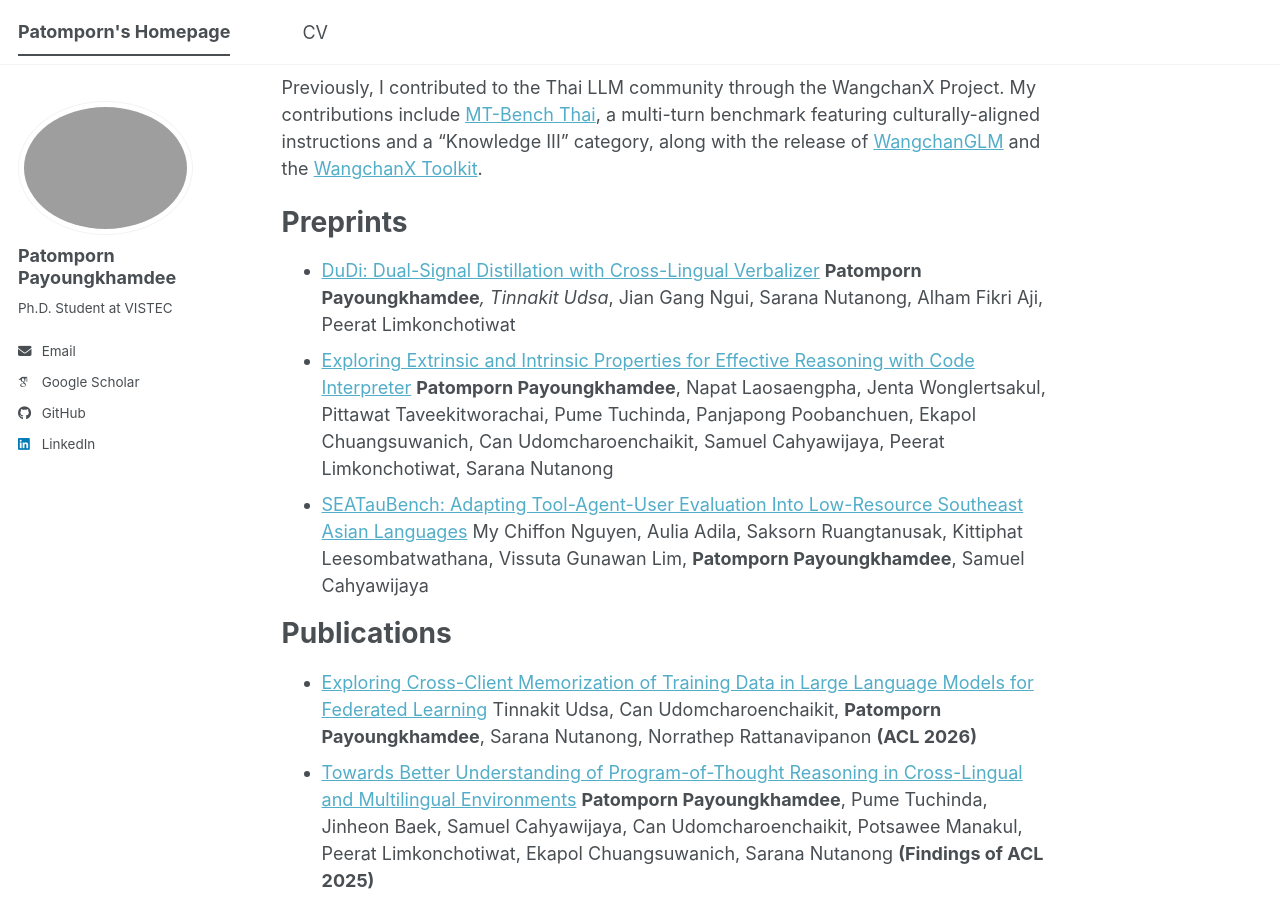
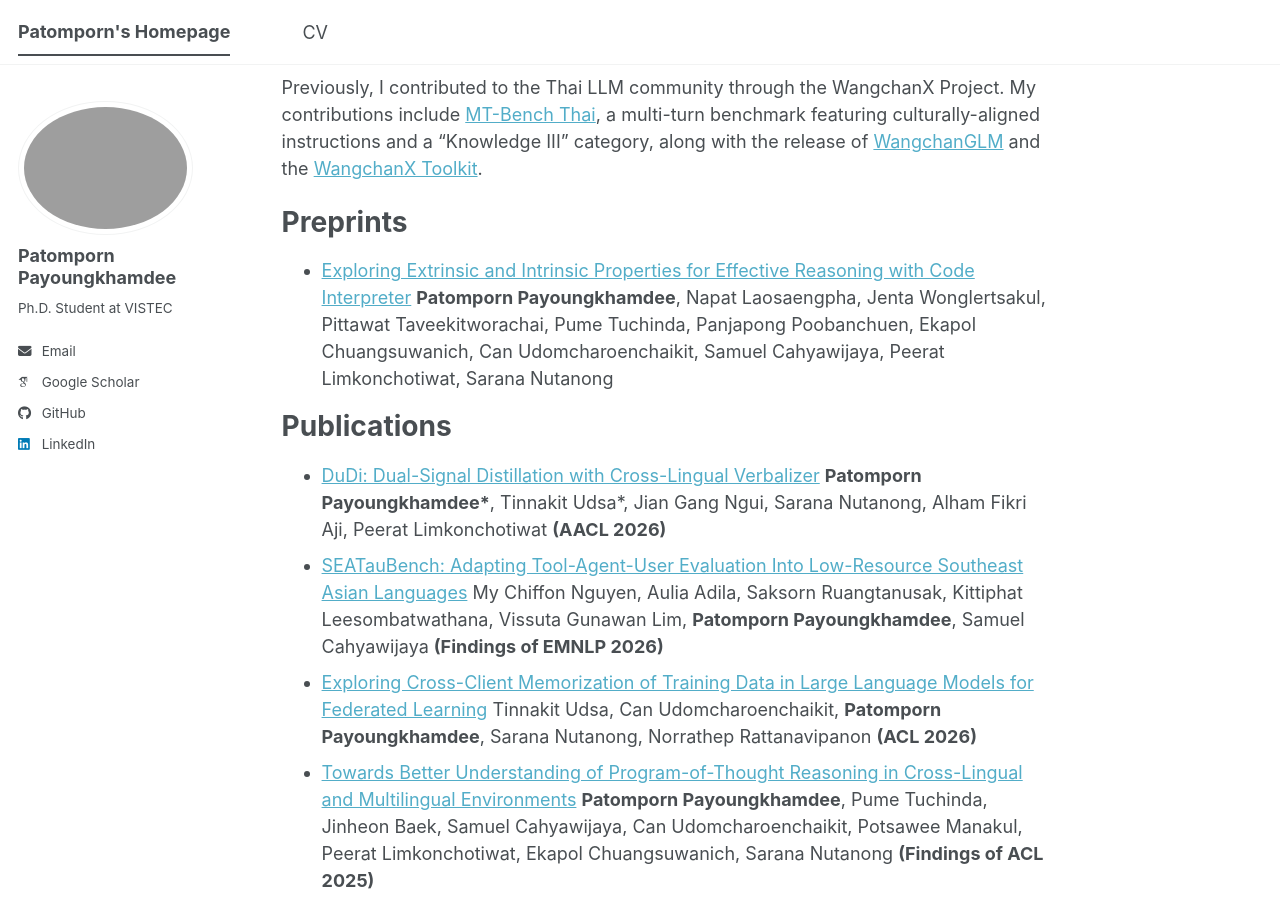
Before and after one commit to calzonelover/calzonelover.github.io, a Jekyll site: the page built from _pages/about.md, in a window 1280 px wide and 900 px high, scrolled down 354 px. Built offline with Jekyll 4.4.1, drawn with Linux system fonts in a browser that asks for light colours; some web fonts are replaced; a script bundle is joined from its source files by our own code; library files that are not in the unit come from our copies.

Commit message:
update publications: EMNLP and AACL 26

```diff
--- a/_pages/about.md
+++ b/_pages/about.md
@@ -19,12 +19,12 @@
 
 Preprints
 ======
-- [DuDi: Dual-Signal Distillation with Cross-Lingual Verbalizer](https://arxiv.org/pdf/2606.04694) **Patomporn Payoungkhamdee***, Tinnakit Udsa*, Jian Gang Ngui, Sarana Nutanong, Alham Fikri Aji, Peerat Limkonchotiwat
 - [Exploring Extrinsic and Intrinsic Properties for Effective Reasoning with Code Interpreter](https://arxiv.org/pdf/2606.16934) **Patomporn Payoungkhamdee**, Napat Laosaengpha, Jenta Wonglertsakul, Pittawat Taveekitworachai, Pume Tuchinda, Panjapong Poobanchuen, Ekapol Chuangsuwanich, Can Udomcharoenchaikit, Samuel Cahyawijaya, Peerat Limkonchotiwat, Sarana Nutanong
-- [SEATauBench: Adapting Tool-Agent-User Evaluation Into Low-Resource Southeast Asian Languages](https://arxiv.org/pdf/2606.28715) My Chiffon Nguyen, Aulia Adila, Saksorn Ruangtanusak, Kittiphat Leesombatwathana, Vissuta Gunawan Lim, **Patomporn Payoungkhamdee**, Samuel Cahyawijaya
 
 Publications
 ======
+- [DuDi: Dual-Signal Distillation with Cross-Lingual Verbalizer](https://arxiv.org/pdf/2606.04694) **Patomporn Payoungkhamdee\***, Tinnakit Udsa\*, Jian Gang Ngui, Sarana Nutanong, Alham Fikri Aji, Peerat Limkonchotiwat **(AACL 2026)**
+- [SEATauBench: Adapting Tool-Agent-User Evaluation Into Low-Resource Southeast Asian Languages](https://arxiv.org/pdf/2606.28715) My Chiffon Nguyen, Aulia Adila, Saksorn Ruangtanusak, Kittiphat Leesombatwathana, Vissuta Gunawan Lim, **Patomporn Payoungkhamdee**, Samuel Cahyawijaya **(Findings of EMNLP 2026)**
 - [Exploring Cross-Client Memorization of Training Data in Large Language Models for Federated Learning](https://arxiv.org/pdf/2510.08750) Tinnakit Udsa, Can Udomcharoenchaikit, **Patomporn Payoungkhamdee**, Sarana Nutanong, Norrathep Rattanavipanon **(ACL 2026)**
 - [Towards Better Understanding of Program-of-Thought Reasoning in Cross-Lingual and Multilingual Environments](https://aclanthology.org/2025.findings-acl.817.pdf) **Patomporn Payoungkhamdee**, Pume Tuchinda, Jinheon Baek, Samuel Cahyawijaya, Can Udomcharoenchaikit, Potsawee Manakul, Peerat Limkonchotiwat, Ekapol Chuangsuwanich, Sarana Nutanong **(Findings of ACL 2025)**
 - [An Empirical Study of Multilingual Reasoning Distillation for Question Answering](https://aclanthology.org/2024.emnlp-main.442.pdf) **Patomporn Payoungkhamdee**, Peerat Limkonchotiwat, Jinheon Baek, Potsawee Manakul, Can Udomcharoenchaikit, Ekapol Chuangsuwanich, Sarana Nutanong **(EMNLP 2024)**
```
